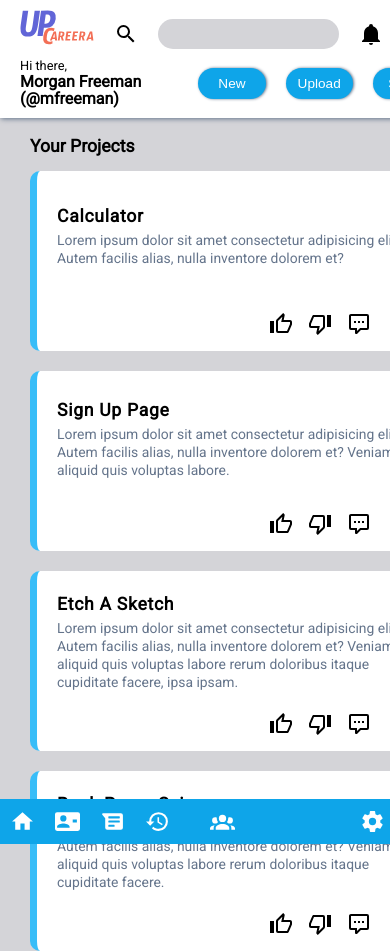
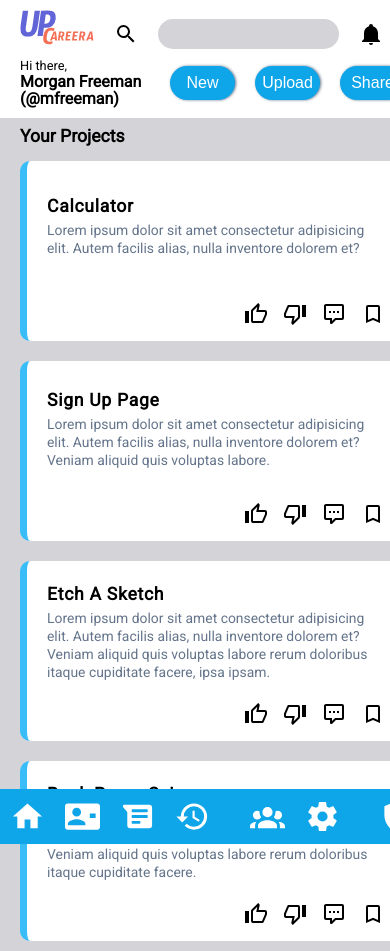
Before and after one commit to KLyamzin/Dashboard-TOP, a plain HTML site: page index.html in a window 390 px wide. Shown: the top 951 px of the page. Drawn offline with Linux system fonts and the light colour scheme.

Commit message:
adjusted main content ovelap

```diff
--- a/index.html
+++ b/index.html
@@ -125,7 +125,7 @@
       </div>
       <div class="projects">
         <h2>Your Projects</h2>
-        <div>
+        <div class="card-container">
           <div class="card">
             <h3>Calculator</h3>
             <p>
--- a/styles.css
+++ b/styles.css
@@ -13,7 +13,7 @@ html {
     minmax(455px, 1fr)
     minmax(280px, 350px);
   grid-template-rows: 140px 1fr;
-  background-color: #d4d4d8;
+  /* background-color: #d4d4d8; */
 }
 
 .card h3,
@@ -151,18 +151,20 @@ html {
 .projects {
   padding: 20px;
   overflow: auto;
+  background-color: #d4d4d8;
 }
 
 .projects {
   grid-column: 2;
 }
 
-.projects > div {
+.projects .card-container {
+  width: 100%;
   display: grid;
-  grid-template-columns: repeat(auto-fit, minmax(420px, 1fr));
+  grid-template-columns: repeat(auto-fit, minmax(360px, 1fr));
 }
 
-.projects .card {
+.card-container .card {
   background-color: #fff;
   padding: 15px 20px;
   margin: 10px;
@@ -307,23 +309,19 @@ html {
   }
 
   .bottombar button.profile-button-action {
-    font-size: 0.85em;
+    font-size: 1em;
   }
 
   .sidebar {
-    /* grid-row: 2; */
-    /* padding-left: 0; */
-    /* justify-content: space-between; */
     position: sticky;
     left: 0;
     bottom: 0;
-    /* width: 100vw; */
     grid-row: 4;
     flex-direction: row;
   }
 
   .sidebar-icon {
-    height: 25px;
+    height: 35px;
   }
 
   .sidebar .push-left {
@@ -332,7 +330,7 @@ html {
 
   .announcements,
   .projects {
-    padding: 20px;
+    padding: 10px;
     overflow: unset;
   }
   .projects {
```
